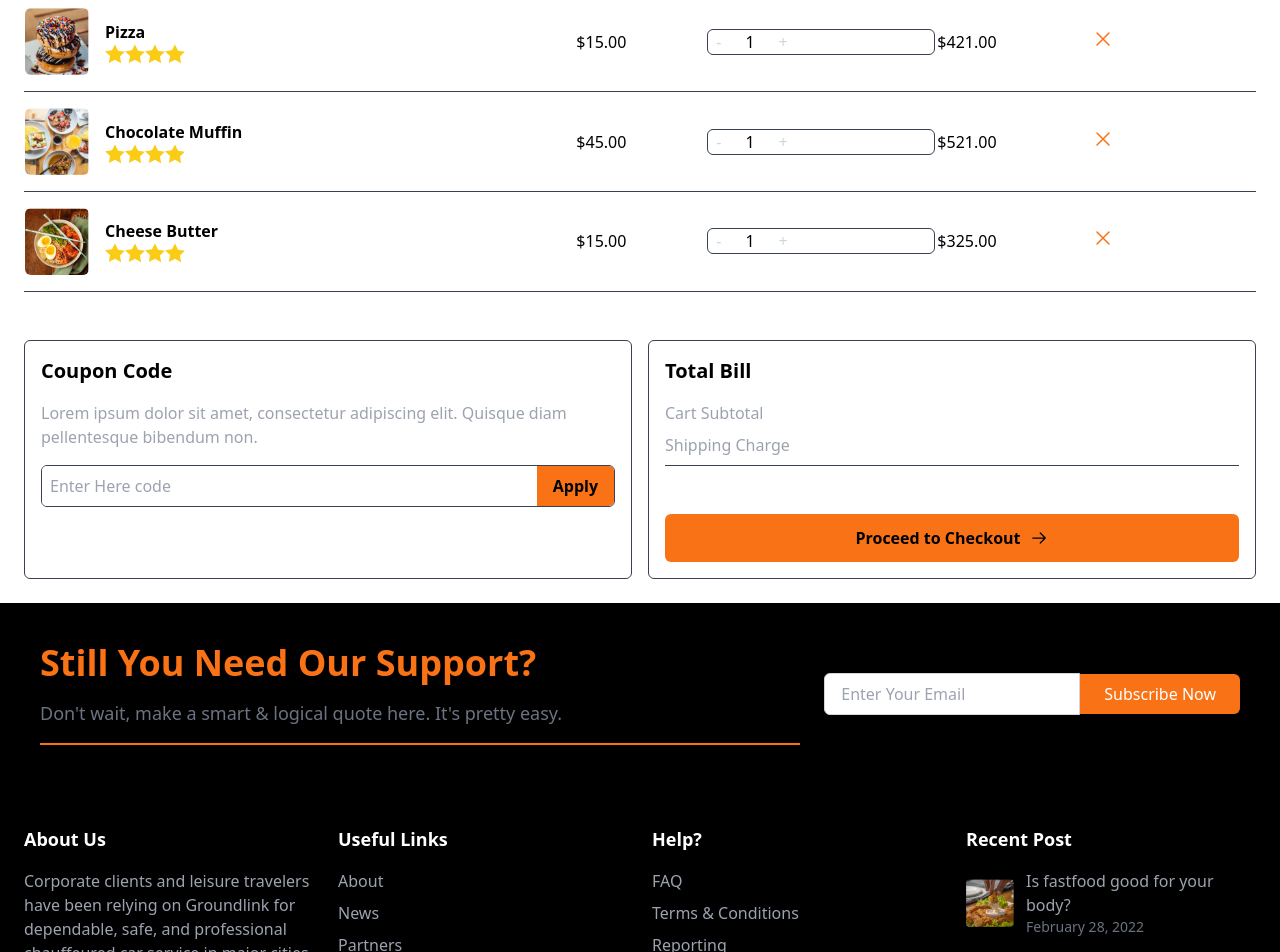
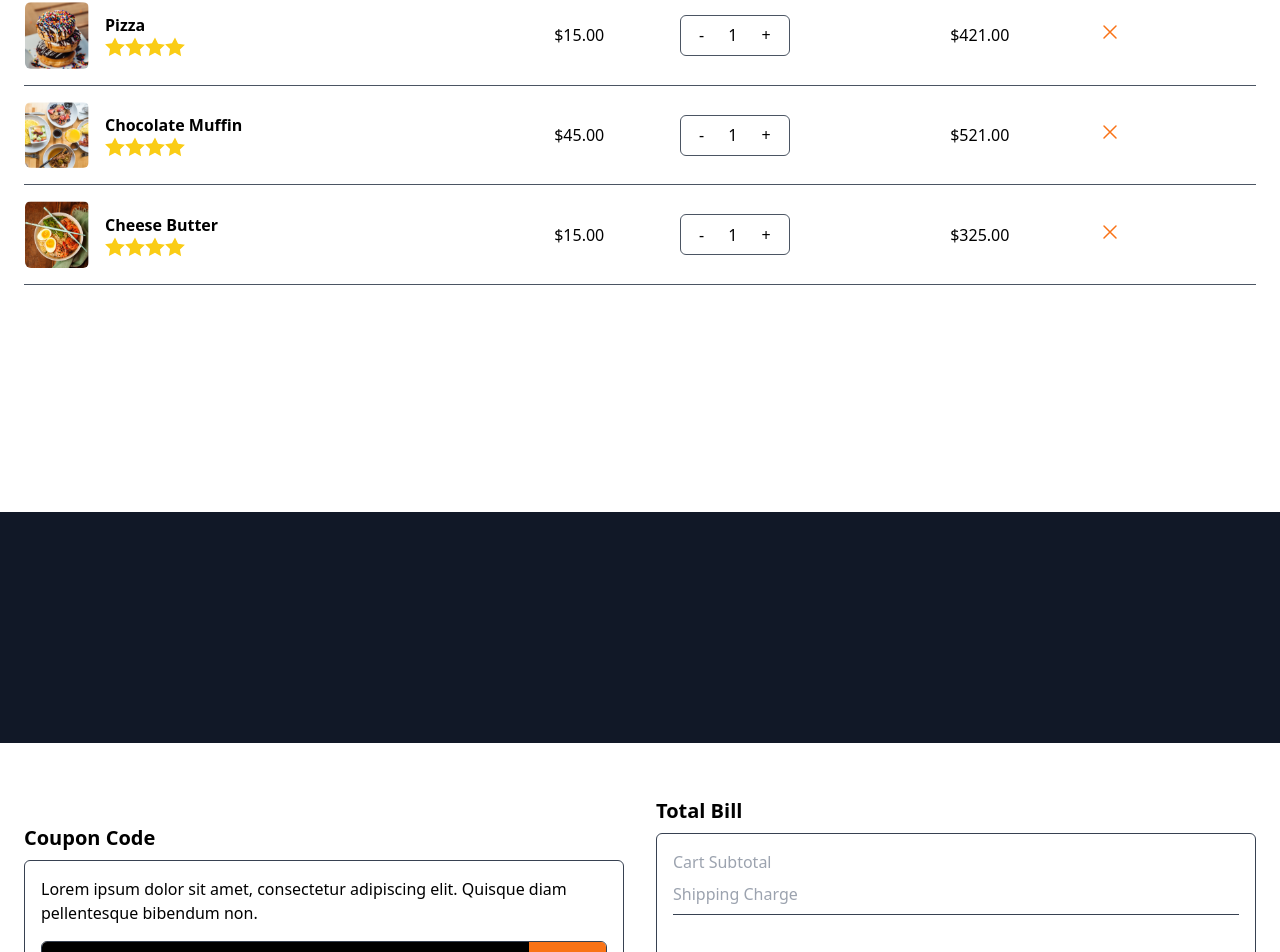
Before and after one commit to sheikhilyas/hackathon-ecommerce-website-sheikhilyas, a Next.js app: page /shopcart in a window 1280 px wide. Shown: the part 738-1690 px from the top of the page. Built offline with nearby package versions, Linux system fonts and the light colour scheme.

Commit message:
first commit

```diff
--- a/src/components/Navebar.tsx
+++ b/src/components/Navebar.tsx
@@ -42,7 +42,7 @@ export default function Navebar() {
                                     It&apos;s Quick &amp; Amusing!
                                 </p>
                                 <h1 className="font-bold text-4xl sm:text-5xl lg:text-7xl text-white mb-6 leading-tight">
-                                    <span className="text-[#FF9F0D]">Th&apos;e</span> Art of Speed
+                                    <span className="text-[#FF9F0D]">Th</span>e Art of Speed
                                     <br /> Food Quality
                                 </h1>
                                 <p className="text-gray-300 text-lg mb-8 max-w-md">
--- a/src/components/Product.tsx
+++ b/src/components/Product.tsx
@@ -11,10 +11,11 @@ export default function Product() {
   ];
 
   return (
-    <div className="w-full bg-white text-black p-6">
+    <div className="w-full h-screen bg-white text-black p-6 flex justify-center items-center">
+      <div className="w-[1320px] h-[765px]">
         <table className="w-full border-collapse">
           <thead>
-          <tr className="text-left border-b border-gray-700">
+            <tr className="text-left border-b border-gray-600">
               <th className="py-4">Product</th>
               <th className="py-4">Price</th>
               <th className="py-4">Quantity</th>
@@ -24,7 +25,7 @@ export default function Product() {
           </thead>
           <tbody>
             {products.map((product, index) => (
-            <tr key={index} className="border-b border-gray-700">
+              <tr key={index} className="border-b border-gray-600">
                 <td className="py-4 flex items-center">
                   <Image
                     src={product.image}
@@ -34,7 +35,7 @@ export default function Product() {
                     className="rounded-md mr-4"
                   />
                   <div>
-                  <p className="font-semibold">{product.name}</p>
+                    <p className="font-semibold text-black">{product.name}</p>
                     <div className="flex items-center text-yellow-400">
                       {[...Array(4)].map((_, i) => (
                         <svg
@@ -50,15 +51,15 @@ export default function Product() {
                     </div>
                   </div>
                 </td>
-              <td className="py-4">${product.price.toFixed(2)}</td>
+                <td className="py-4 text-black">${product.price.toFixed(2)}</td>
                 <td className="py-4">
-                <div className="flex items-center border border-gray-700 rounded-md">
-                  <button className="px-2 text-gray-300">-</button>
-                  <span className="px-4">{product.quantity}</span>
-                  <button className="px-2 text-gray-300">+</button>
+                  <div className="flex items-center justify-center border border-gray-600 rounded-md w-[110px] h-[41px]">
+                    <button className="px-2 text-black-300 transform hover:bg-gray-700 active:scale-90 transition-all duration-200 ease-in-out">-</button>
+                    <span className="px-4 text-black">{product.quantity}</span>
+                    <button className="px-2 text-black-300 transform hover:bg-gray-700 active:scale-90 transition-all duration-200 ease-in-out">+</button>
                   </div>
                 </td>
-              <td className="py-4">${product.total.toFixed(2)}</td>
+                <td className="py-4 text-black">${product.total.toFixed(2)}</td>
                 <td className="py-4">
                   <button className="text-orange-500">
                     <svg
@@ -82,5 +83,6 @@ export default function Product() {
           </tbody>
         </table>
       </div>
+    </div>
   );
 }
--- a/src/components/ShopPage.tsx
+++ b/src/components/ShopPage.tsx
@@ -35,12 +35,6 @@ export default function ShopPage() {
                 { name: 'Fresh Lime', price: 38, originalPrice: 45, img: '/image58.png' },
                 { name: 'Chocolate Muffin', price: 28, img: '/image59.png' },
                 { name: 'Burger', price: 21, originalPrice: 45, img: '/image60.png' },
-                { name: 'Country Burger', price: 45, img: '/image61.png' },
-                { name: 'Drink', price: 23, originalPrice: 45, img: '/image62.png' },
-                { name: 'Pizza', price: 43, img: '/image63.png' },
-                { name: 'Cheese Butter', price: 10, img: '/image66.png' },
-                { name: 'Sandwiches', price: 25, img: '/image64.png' },
-                { name: 'Chicken Chup', price: 12, img: '/image65.png' },
                 { name: 'Country Burger', price: 45, img: '/image61.png' },
                 { name: 'Drink', price: 23, originalPrice: 45, img: '/image62.png' },
                 { name: 'Pizza', price: 43, img: '/image63.png' },
@@ -135,7 +129,7 @@ export default function ShopPage() {
                 {['Pizza', 'Cupcake', 'Cookies', 'Burger'].map((product, index) => (
                   <li key={product} className="flex items-center space-x-2">
                     <Image
-                      src={`/image86${index + 1}.png`}
+                      src={`/image52${index + 1}.png`}
                       alt={product}
                       width={48}
                       height={48}
--- a/src/components/Shoppingcontent.tsx
+++ b/src/components/Shoppingcontent.tsx
@@ -1,27 +1,37 @@
 import React from 'react';
 
-export default function Shoppingcontent () {
+export default function Shoppingcontent() {
   return (
-    <div className="w-full bg-white text-black p-6 flex justify-between gap-4">
+    <div
+      className="min-h-screen flex justify-center items-center bg-gray-900"
+    >
+      <div
+        className="w-[1320px] h-[338px] bg-white text-black p-6 flex justify-center items-center gap-x-8"
+      >
         {/* Coupon Code Section */}
-      <div className="w-1/2 border border-gray-700 p-4 rounded-md">
-        <h2 className="text-xl font-bold mb-4">Coupon Code</h2>
-        <p className="text-gray-400 mb-4">
+        <div className="w-1/2">
+          {/* Heading outside the box */}
+          <h2 className="text-xl font-bold mb-2">Coupon Code</h2>
+          <div className="border border-gray-700 p-4 rounded-md">
+            <p className="text-black-400 mb-4">
               Lorem ipsum dolor sit amet, consectetur adipiscing elit. Quisque diam pellentesque bibendum non.
             </p>
             <div className="flex items-center border border-gray-700 rounded-md overflow-hidden">
               <input
                 type="text"
                 placeholder="Enter Here code"
-            className="w-full bg-white text-black p-2 outline-none"
+                className="w-full bg-black text-white p-2 outline-none"
               />
               <button className="bg-orange-500 text-black px-4 py-2 font-semibold">Apply</button>
             </div>
           </div>
+        </div>
 
         {/* Total Bill Section */}
-      <div className="w-1/2 border border-gray-700 p-4 rounded-md">
-        <h2 className="text-xl font-bold mb-4">Total Bill</h2>
+        <div className="w-1/2">
+          {/* Heading outside the box */}
+          <h2 className="text-xl font-bold mb-2">Total Bill</h2>
+          <div className="border border-gray-700 p-4 rounded-md">
             <div className="flex justify-between mb-2">
               <p className="text-gray-400">Cart Subtotal</p>
               <p className="text-white">$120.00</p>
@@ -53,5 +63,7 @@ export default function Shoppingcontent () {
             </button>
           </div>
         </div>
+      </div>
+    </div>
   );
 }
```
Lines whose indentation alone changed are shown as unchanged.
